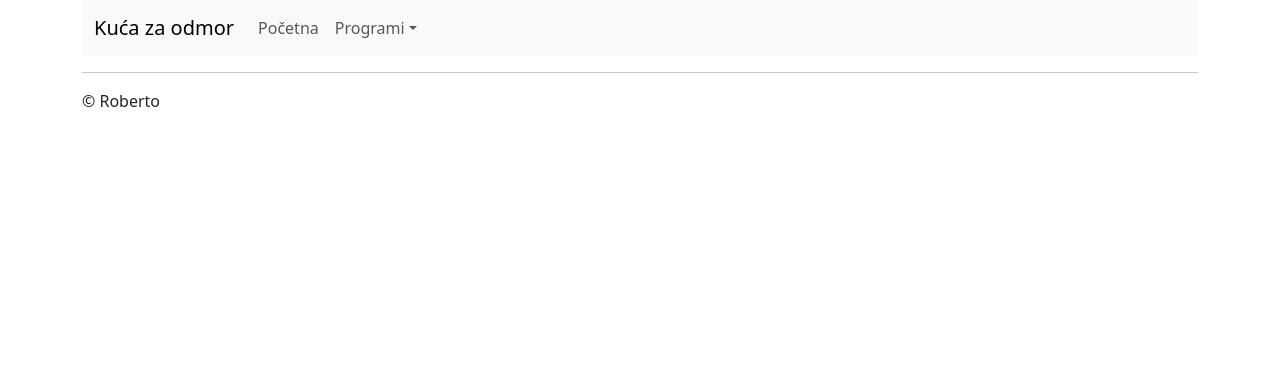
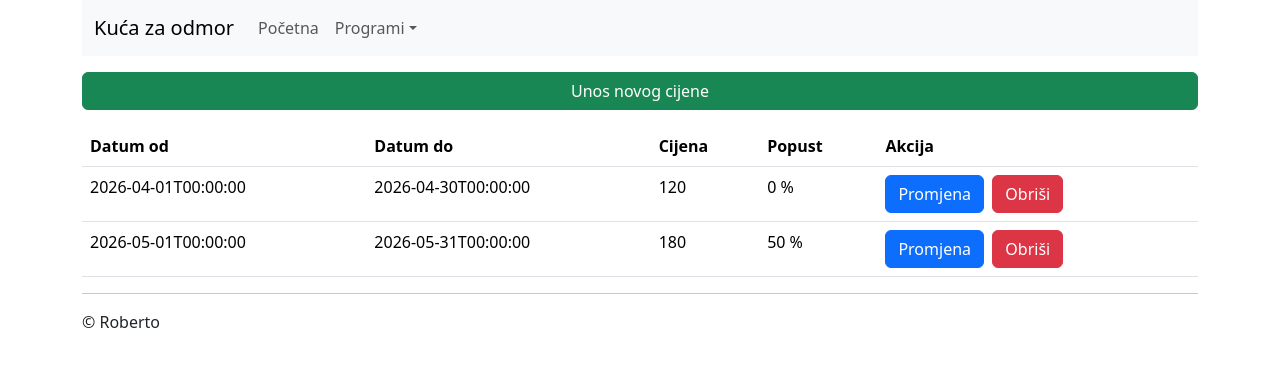
Before and after one commit to rperkovi/KucaZaOdmor, a React (Vite) app: page /cijene in a window 1280 px wide. Shown: the top 366 px of the page. Built offline with nearby package versions, Linux system fonts and the light colour scheme.

Commit message:
Priprema rada s cjenicima

```diff
--- a/src/App.jsx
+++ b/src/App.jsx
@@ -10,6 +10,7 @@ import GostNovi from './pages/gosti/GostNovi'
 import GostPromjena from './pages/gosti/GostPromjena'
 import RezervacijaPregled from './pages/rezervacije/RezervacijaPregled'
 import RezervacijaNovi from './pages/rezervacije/RezervacijaNovi'
+import CijenaPregled from './pages/cijene/CijenaPregled'
 
 function App() {
 
@@ -25,6 +26,8 @@ function App() {
 
           <Route path={RouteNames.REZERVACIJE} element={<RezervacijaPregled />} />
           <Route path={RouteNames.REZERVACIJE_NOVI} element={<RezervacijaNovi />} />
+
+          <Route path={RouteNames.CIJENE} element={<CijenaPregled />} />
         </Routes>
         <hr />
         &copy; Roberto
--- a/src/pages/cijene/CijenaPregled.jsx
+++ b/src/pages/cijene/CijenaPregled.jsx
@@ -0,0 +1,81 @@
+import { useEffect, useState } from "react"
+import CijenaService from "../../services/cijene/CijenaService.js"
+import { Button, Table } from "react-bootstrap"
+import { Link, useNavigate } from "react-router-dom"
+import { RouteNames } from "../../constants.js"
+
+export default function CijenaPregled(){
+
+    const navigate = useNavigate()
+    const[cijene, setCijene] = useState([])
+
+
+    useEffect(()=>{
+        ucitajCijene()
+    },[])
+
+    async function ucitajCijene() {
+        await CijenaService.get().then((odgovor)=>{
+
+             if(!odgovor.success){
+                alert('Nije implementiran servis')
+                return
+            }
+
+            setCijene(odgovor.data)
+        })
+    }
+
+
+        async function obrisi(sifra) {
+        if(!confirm('Sigurno obrisati')){
+            return
+        }
+        await CijenaService.obrisi(sifra)
+        ucitajCijene()
+    }
+
+
+    return(
+        <>
+        <Link to={RouteNames.CIJENE_NOVI}
+        className="btn btn-success w-100 mb-3 mt-3">
+            Unos novog cijene
+        </Link>
+        <Table>
+                <thead>
+                    <tr>
+                        <th>Datum od</th>
+                        <th>Datum do</th>
+                        <th>Cijena</th>
+                        <th>Popust</th>
+                        <th>Akcija</th>
+                    </tr>
+                </thead>
+                <tbody>
+                    {cijene && cijene.map((cijena)=>(
+                    <tr key={cijena.sifra}>
+                            <td>{cijena.datumPocetka}</td>
+                            <td>{cijena.datumKraja}</td>
+                           <td>{cijena.cijena}</td>
+
+                            <td>
+                               {cijena.popust } %
+                                </td>
+
+                            <td>
+                                <Button onClick={()=>{navigate(`/cijene/${cijena.sifra}`)}}>
+                                    Promjena
+                                </Button>
+                                &nbsp;&nbsp;
+                                 <Button variant="danger" onClick={()=>{obrisi(cijena.sifra)}}>
+                                    Obriši
+                                </Button>
+                            </td>
+                        </tr>
+            ))}
+                </tbody>
+            </Table>
+        </>
+    )
+}
--- a/src/services/cijene/CijenaPodaci.js
+++ b/src/services/cijene/CijenaPodaci.js
@@ -0,0 +1,23 @@
+
+
+
+
+
+
+
+export const cijene = [
+    {
+        sifra: 1,
+        datumPocetka: '2026-04-01T00:00:00',
+        datumKraja: '2026-04-30T00:00:00',
+        cijena: 120,
+        popust: 0
+    },
+    {
+        sifra: 1,
+        datumPocetka: '2026-05-01T00:00:00',
+        datumKraja: '2026-05-31T00:00:00',
+        cijena: 180,
+        popust: 50
+    }
+]
--- a/src/services/cijene/CijenaServiceLocalStorage.js
+++ b/src/services/cijene/CijenaServiceLocalStorage.js
@@ -1,5 +1,3 @@
-import CijenaServis from "./CijenaServis";
-
 const STORAGE_KEY = 'cijene';
 
 function dohvatiSveIzStorage() {
@@ -18,7 +16,7 @@ async function get() {
 
 async function getBySifra(sifra) {
     const cijene = dohvatiSveIzStorage();
-    const cijene = rezervacije.find(s => s.sifra === parseInt(sifra));
+    const cijena = rezervacije.find(s => s.sifra === parseInt(sifra));
     return {success: true,  data: cijena };
 }
 
--- a/src/services/cijene/CijenaServiceMemorija.js
+++ b/src/services/cijene/CijenaServiceMemorija.js
@@ -27,7 +27,7 @@ async function promjeni(sifra,cijena) {
 }
 
 function nadiIndex(sifra){
-    return cijena.findIndex(s => s.sifra === parseInt(sifra))
+    return cijene.findIndex(s => s.sifra === parseInt(sifra))
 }
 
 
```
Also changed, not shown: src/services/cijene/CijenaService.js (renamed from src/services/cijene/CijenaServis.js).
